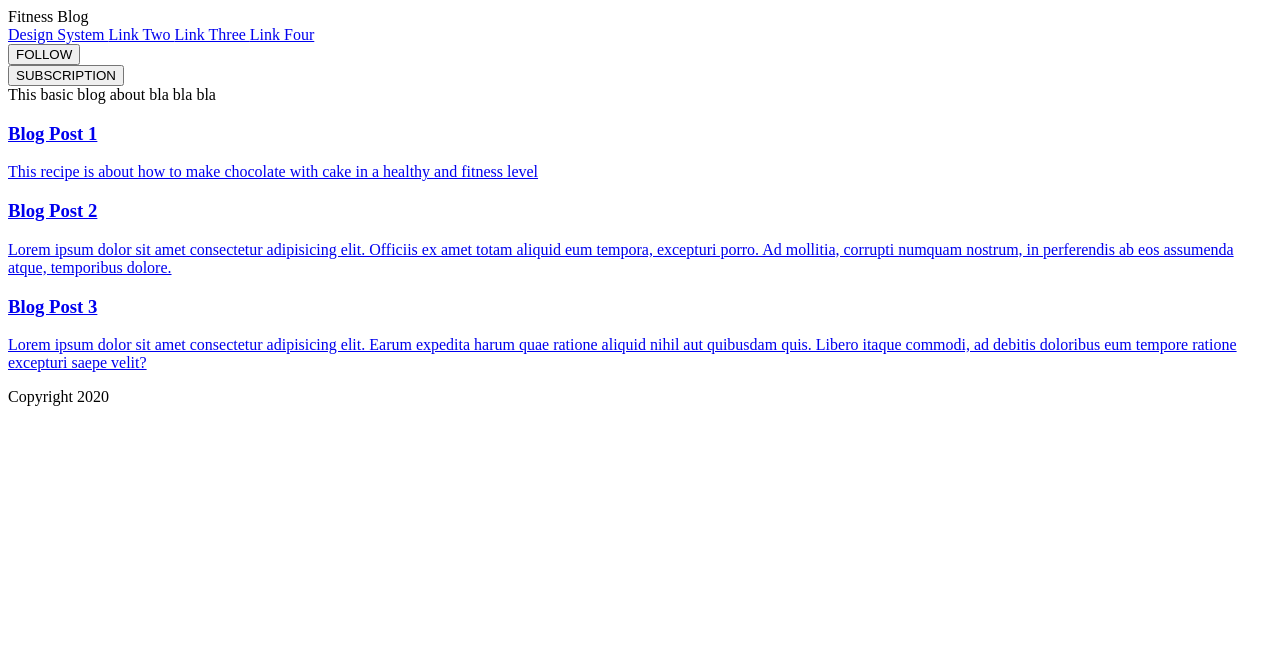
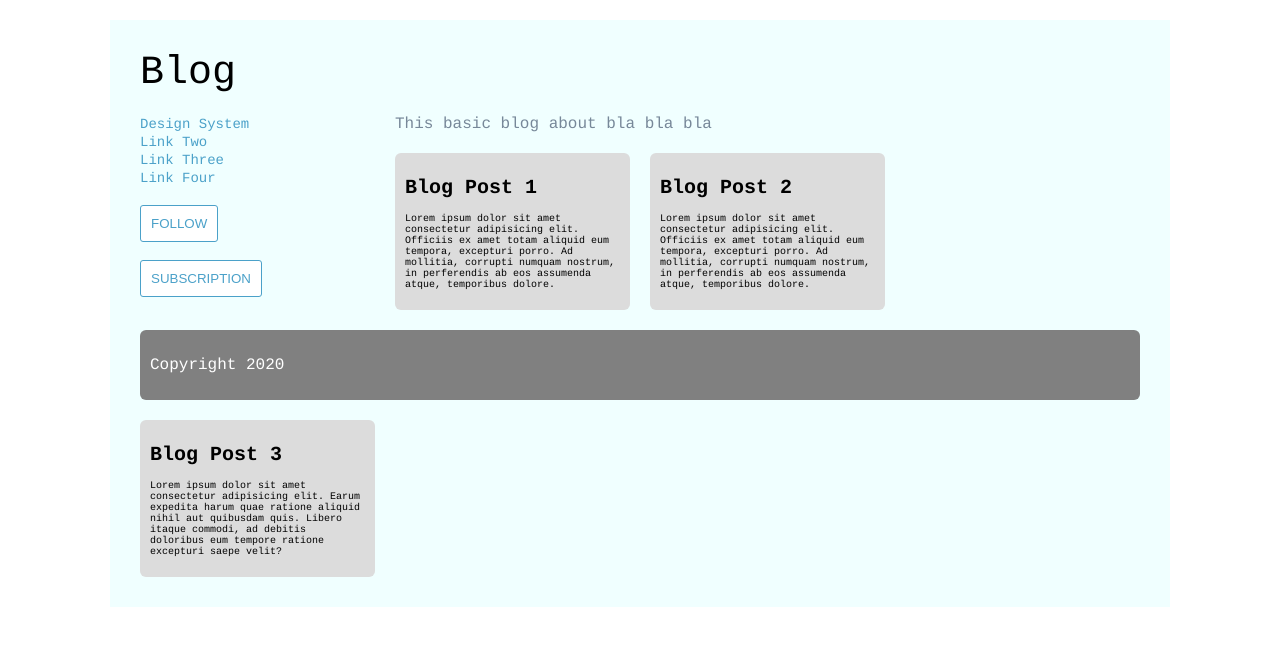
Before and after one commit to esthergutierrezr/BlogWeb, a plain HTML site: page index.html in a window 1280 px wide. Drawn offline with Linux system fonts and the light colour scheme.

Commit message:
update todo

```diff
--- a/css/style.css
+++ b/css/style.css
@@ -1,3 +1,87 @@
-@media(max-width:320px)
+/* @media(max-width:320px)
 @media(min-width:600px) and (max-width:900px)
-@media(min-width:901px)
+@media(min-width:901px) */
+
+.container {
+    background-color:rgb(240, 255, 255);
+    font-family: "Courier", monospace;
+    color: lightslategrey;
+    width: 90%;
+    max-width: 1000px;
+    margin: 20px auto;
+    display: grid;
+    grid-gap: 20px;
+    padding: 30px;
+    grid-template-columns: repeat(4,1fr);
+    grid-template-rows: repeat(5,auto);
+    grid-template-areas: "header header header header"
+                        "nav main main main "
+                        "nav cardOne cardTwo cardThree"
+                        "footer footer footer footer";
+}
+
+
+header {
+    color: black;
+    font-size: 40px;
+    grid-area: header;
+}
+
+nav{
+    grid-area: nav;
+}
+
+a {
+    text-decoration: none;
+ }
+
+.links a {
+    color: rgb(75, 161, 201);
+    font-size: 14px;
+}
+
+button {
+    color: rgb(75, 161, 201);
+    background-color: white;
+    border-radius: 3px;
+    border: 1px solid;
+    padding: 10px;
+
+}
+button:hover {
+    color: white;
+    background-color: rgb(75, 161, 201);
+    cursor: all-scroll;
+}
+
+main {
+    grid-area: main;
+}
+
+.cardOne,
+.cardTwo,
+.cardThree {
+    background-color: gainsboro;
+    color: black;
+    padding: 10px;
+    font-size: 10px;
+    border-radius: 6px;
+}
+.cardOne  {
+    grid-area: cardOne;
+ }
+
+ .cardTwo   {
+    grid-area: cardTwo;
+ }
+
+ .cardThree  {
+    grid-area: cardThree;
+}
+
+footer {
+    grid-area: footer;
+    background-color: grey;
+    color:white;
+    padding: 10px;
+    border-radius: 6px;
--- a/index.html
+++ b/index.html
@@ -4,51 +4,53 @@
     <meta charset="UTF-8">
     <meta name="viewport" content="width=device-width, initial-scale=1.0">
     <title>Document</title>
+    <link rel="stylesheet" type="text/css" href="css/style.css">
+
 </head>
+
 <body>
+    <div class="container">
         <header>
-        Fitness Blog
+            Blog
         </header>
-    <nav>
-        <a href="index.html"> Design System </a>
-        <a href="LinkTwo.html"> Link Two </a>
-        <a href="LinkThree.html"> Link Three </a>
-        <a href="LinkFour.html"> Link Four </a>
-        <form target="_blank" action="https://www.google.com/">
+        <nav class="nave">
+            <section class="links">
+                <a href="index.html"> Design System </a></br>
+                <a href="LinkTwo.html"> Link Two </a></br>
+                <a href="LinkThree.html"> Link Three </a></br>
+                <a href="LinkFour.html"> Link Four </a></br>
+            </section>
+            <form target="_blank" action="https://www.google.com/"></br>
                 <button type="submit">FOLLOW</button>
-        </form>
+            </form></br>
             <form target="_blank" action="https://www.google.com/">
                 <button  type="submit">SUBSCRIPTION</button>
             </form>
-    </nav>
+        </nav> </br>
+        <main>This basic blog about bla bla bla</main>
 
-
-
-    <section>This basic blog about bla bla bla</section>
-    <section>
-        <article>
-            <a href="post.html">
-                <div>
+             <a href="post.html" class="cardOne">
+                <div >
                     <h1>Blog Post 1</h1>
-                    <p>This recipe is about how to make chocolate with cake in a healthy and fitness level </p>
+                    <p>Lorem ipsum dolor sit amet consectetur adipisicing elit. Officiis ex amet totam aliquid eum tempora, excepturi porro. Ad mollitia, corrupti numquam nostrum, in perferendis ab eos assumenda atque, temporibus dolore. </p>
                 </div>
             </a>
-            <a href="post.html">
-                 <div>
+            <a href="post.html" class="cardTwo">
+                <div >
                     <h1>Blog Post 2</h1>
                     <p>Lorem ipsum dolor sit amet consectetur adipisicing elit. Officiis ex amet totam aliquid eum tempora, excepturi porro. Ad mollitia, corrupti numquam nostrum, in perferendis ab eos assumenda atque, temporibus dolore. </p>
                 </div>
             </a>
             <a href="post.html">
-                <div>
+                <div class="cardThree">
                     <h1>Blog Post 3</h1>
                     <p>Lorem ipsum dolor sit amet consectetur adipisicing elit. Earum expedita harum quae ratione aliquid nihil aut quibusdam quis. Libero itaque commodi, ad debitis doloribus eum tempore ratione excepturi saepe velit? </p>
                 </div>
             </a>
-        </article>
-    </section>
+
         <footer>
             <p>Copyright 2020</p>
         </footer>
+    </div>
 </body>
 </html>
```
Lines whose indentation alone changed are shown as unchanged.
